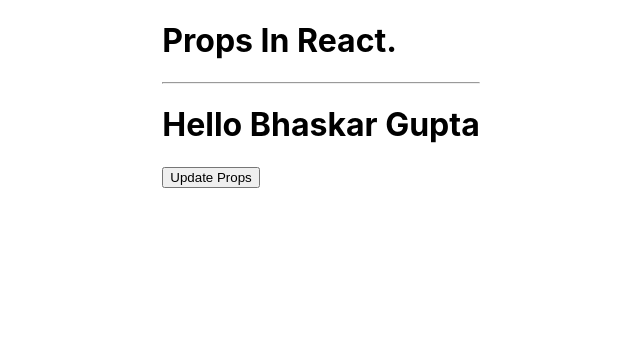
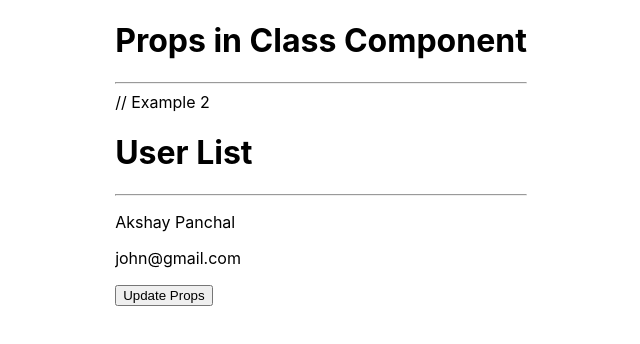
Before and after one commit to AKSHAY0128W/React, a React (Create React App) app: page / in a window 1280 px wide. Shown: the top 344 px of the page, without its empty margins (319-959 px from the left). Built offline with nearby package versions, Linux system fonts and the light colour scheme.

Commit message:
props in class component

```diff
--- a/src/App.js
+++ b/src/App.js
@@ -5,6 +5,8 @@
 import State from './state';
 import Counter from './Counter.jsx';
 import UserCard from './UserCard.jsx';
+import PropsClass from './propsClass.jsx';
+import UserList from './UserList';
 import React, { useState } from 'react';
 function App() {
 
@@ -12,6 +14,7 @@
   //   return <p>Common component</p>
   // }
 
+  {/*
   const userData = [
     {
       name: 'bhaskar gupta',
@@ -30,6 +33,7 @@
     }
   ]
 
+  */}
 
   const [name, setName] = React.useState("Bhaskar Gupta");
   return (
@@ -42,15 +46,13 @@
       {/* <Event /> */}
       {/* <State /> */}
       {/* <Counter /> */}
-      <h1>Props In React.</h1>
-      <hr />
+      {/* <h1>Props In React.</h1> */}
+      {/* <hr /> */}
 
-
-      <UserCard name={name} />
+      {/* <UserCard name={name} />
 
       <button onClick={() => setName("Code4Education")}>Update Props</button>
-
-
+ */}
 
       {/* {
         userData.map((user, index) => (
@@ -63,8 +65,7 @@
         ))
       } */}
 
-
-
+      <PropsClass />
     </>
   );
 }
--- /dev/null
+++ b/src/UserList.jsx
@@ -0,0 +1,23 @@
+import React, { Component } from 'react'
+
+export class UserList extends Component {
+   render() {
+      console.log(this.props)
+
+
+      // Destucturing
+      const { name, email } = this.props
+      return (
+         <div>
+            <h1>User List</h1>
+            <hr />
+            {/* <p>{this.props.name}</p>
+            <p>{this.props.email}</p> */}
+            <p>{name}</p>
+            <p>{email}</p>
+         </div>
+      )
+   }
+}
+
+export default UserList
--- /dev/null
+++ b/src/propsClass.jsx
@@ -0,0 +1,34 @@
+import React, { Component } from 'react'
+import UserList from './UserList';
+export class propsClass extends Component {
+
+   constructor() {
+      super();
+
+
+      this.state = {
+         name: 'Akshay Panchal',
+         email: 'john@gmail.com'
+      };
+   }
+   render() {
+      return (
+
+         <>
+            <div className='App'>
+               <h1>Props in Class Component</h1>
+               <hr />
+            </div>
+            {/* <UserList name='Bhaskar Rekha' email="bhaskar@gmail.com" /> */}
+
+
+            // Example 2
+            <UserList name={this.state.name} email={this.state.email} />
+            <button onClick={() => this.setState({ name: "Devid Putra", email: "davidputra@gmail.com" })}>Update Props</button>
+
+         </>
+      )
+   }
+}
+
+export default propsClass
```
